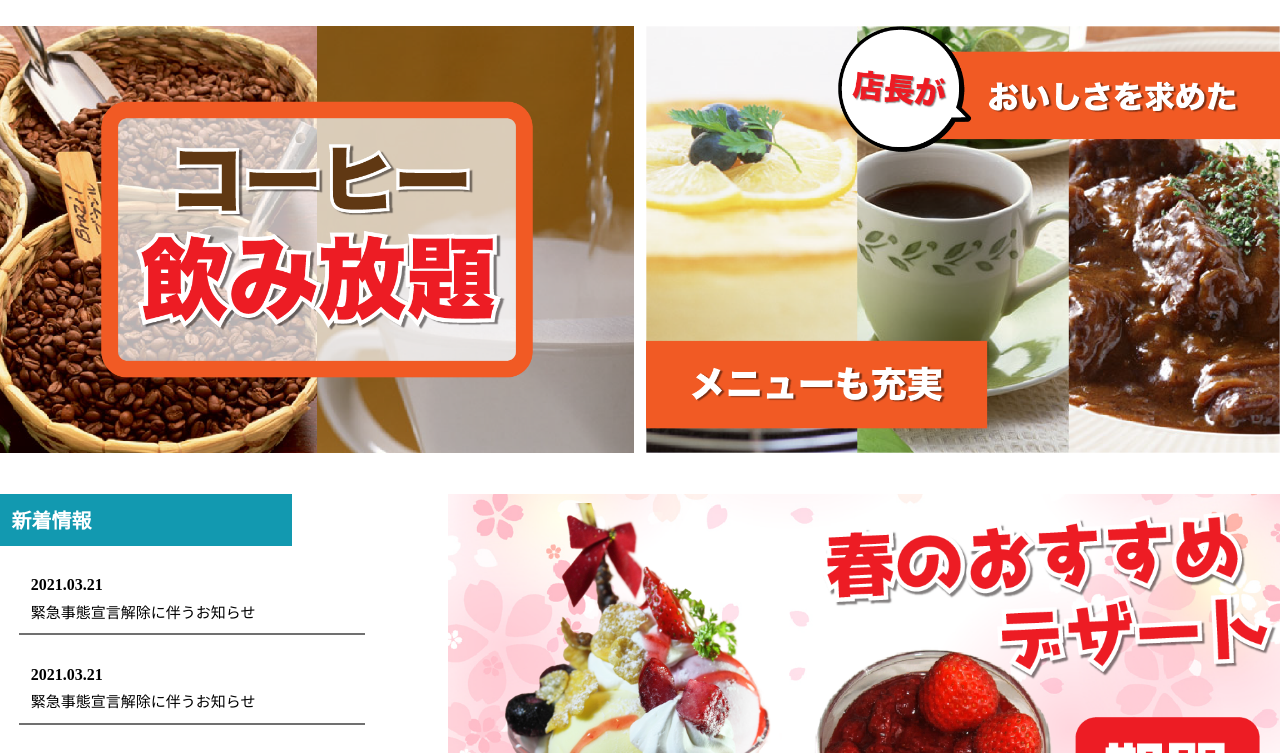
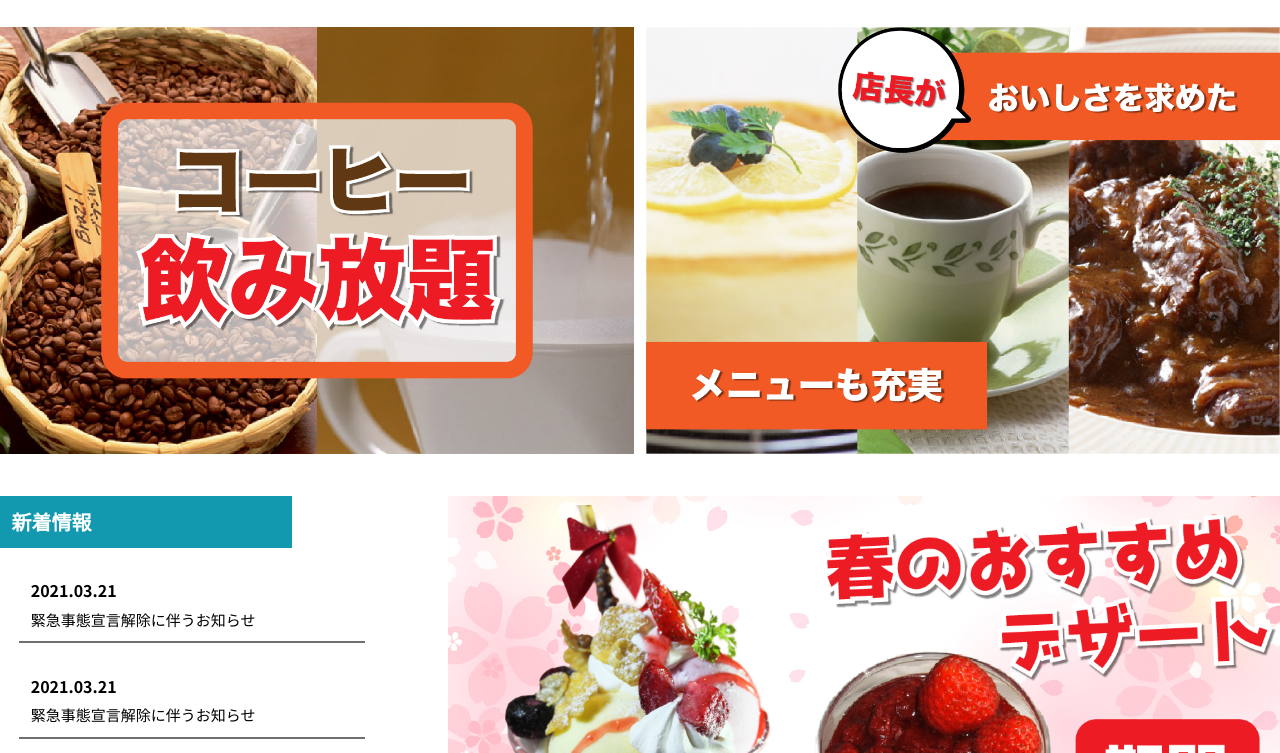
Before and after one commit to marumaru-3/cafecafecafe, a plain HTML site: page index.html in a window 1280 px wide. Shown: the part 113-866 px from the top of the page. Drawn offline with nearby package versions, Linux system fonts and the light colour scheme; files that its build step writes are made by us from their sources.

Commit message:
fontを指定
GoogleフォントのNoto Sans JPを指定

```diff
--- a/styles/_index.scss
+++ b/styles/_index.scss
@@ -1,3 +1,5 @@
+@import url('https://fonts.googleapis.com/css2?family=Noto+Sans+JP:wght@300;400;500;700&display=swap');
+
 * {
   margin: 0;
   padding: 0;
@@ -5,6 +7,10 @@
 
 html {
   font-size: 62.5%;
+}
+
+body {
+  font-family: 'Noto Sans JP', sans-serif;
 }
 
 a {
```
